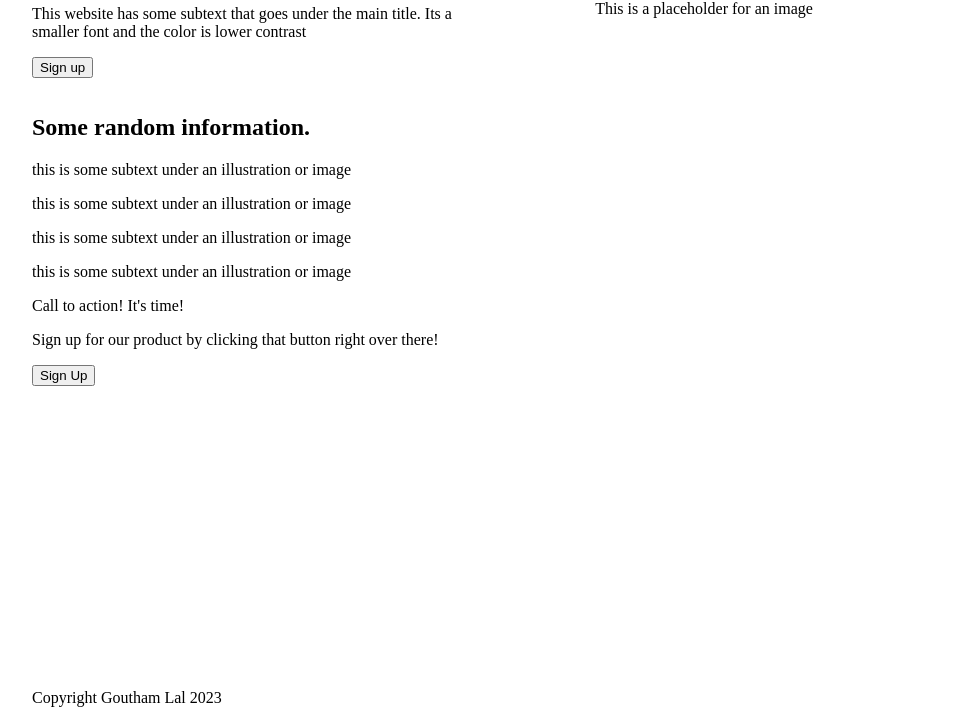
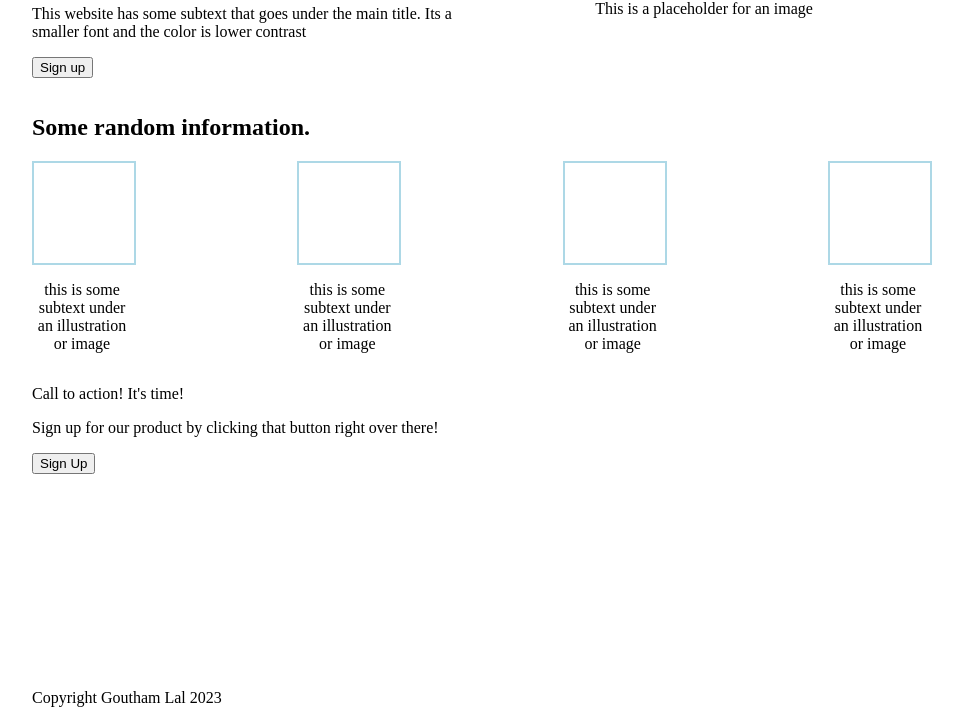
Before and after one commit to GouthamLal/odin-landing-page, a plain HTML site: page index.html in a window 1280 px wide. Shown: the part 93-800 px from the top of the page, without its empty margins (160-1123 px from the left). Drawn offline with Linux system fonts and the light colour scheme.

Commit message:
Arrange hero section and info section using flexbox

```diff
--- a/index.html
+++ b/index.html
@@ -36,20 +36,20 @@
         </div>
         <div class="info-section">
             <h2>Some random information.</h2>
-            <div class="row">
-                <div class="col">
+            <div class="info-section-row">
+                <div class="info-section-col">
                     <div class="img-box"></div>
                     <p>this is some subtext under an  illustration or image</p>
                 </div>
-                <div class="col">
+                <div class="info-section-col">
                     <div class="img-box"></div>
                     <p>this is some subtext under an  illustration or image</p>
                 </div>
-                <div class="col">
+                <div class="info-section-col">
                     <div class="img-box"></div>
                     <p>this is some subtext under an  illustration or image</p>
                 </div>
-                <div class="col">
+                <div class="info-section-col">
                     <div class="img-box"></div>
                     <p>this is some subtext under an  illustration or image</p>
                 </div>
--- a/style.css
+++ b/style.css
@@ -23,8 +23,6 @@ main {
     flex: 1;
 }
 
-
-
 .intro-section {
     display: flex;
 }
@@ -33,6 +31,25 @@ main {
     flex: 1;
 }
 
+.info-section-row {
+    display: flex;
+    justify-content: space-between;
+}
+
+.info-section-col {
+    max-width: 100px;
+}
+
+.info-section-col p {
+    text-align: center;
+}
+
+.img-box {
+    border: 2px solid lightblue;
+    height: 100px;
+    width: 100px;
+}
+
 .intro-section-right {
     display: flex;
     align-items: center;
```
